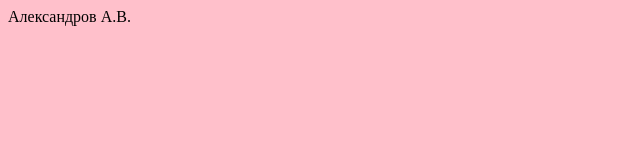
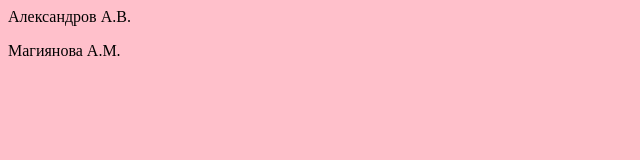
Before and after one commit to boumer7/webpage-stankin, a plain HTML site: page index.html in a window 1280 px wide. Shown: the full height of the page, 0-640 px from the left. Drawn offline with Linux system fonts and the light colour scheme.

Commit message:
Update index.html

```diff
--- a/index.html
+++ b/index.html
@@ -9,6 +9,7 @@
   <body>
 
       <p>Александров А.В.</p>
+      <p>Магиянова А.М.</p>
 
   </body>
 
```
